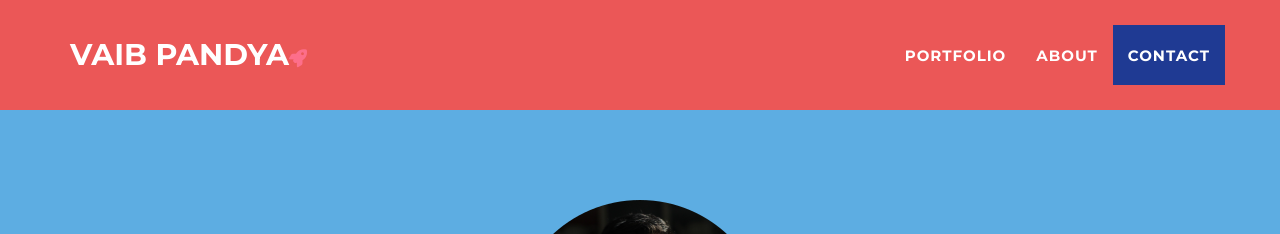
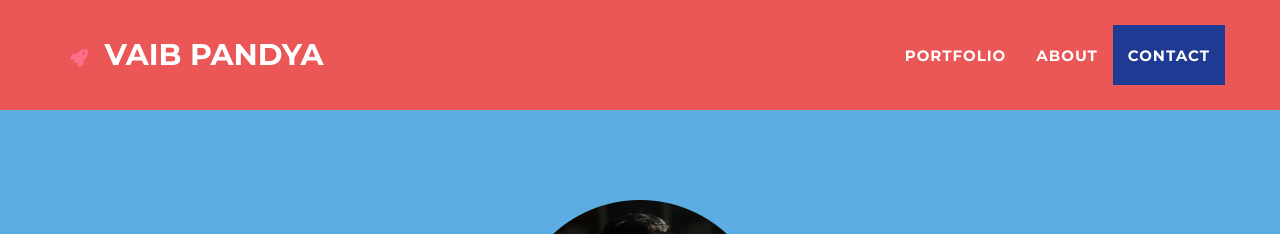
Before and after one commit to pandyav/pandyav.github.io, a Jekyll site: the page built from _posts/2014-07-18-project-1.markdown, in a window 1280 px wide. Shown: the top 234 px of the page. Built offline with Jekyll 4.4.1, drawn with Linux system fonts in a browser that asks for light colours.

Commit message:
main pic

```diff
--- a/_includes/modals.html
+++ b/_includes/modals.html
@@ -16,6 +16,14 @@
             <h2>{{ post.title }}</h2>
             <hr class="star-primary">
             <img src="img/portfolio/{{ post.img }}" class="img-responsive img-centered" alt="{{ post.alt }}">
+            <div class="portfolio-links">
+              <a href="{{ post.link_ios }}" class="portfolio-link" data-toggle="modal">
+                <img src="img/appstorelink.png" class="img-responsive" alt="{{ post.alt }}">
+              </a>
+              <a href="{{ post.link_android }}" class="portfolio-link" data-toggle="modal">
+                <img src="img/playstorelink.png" class="img-responsive" alt="{{ post.alt }}">
+              </a>
+            </div>
             {% if post.description %}
             <p>{{ post.description }}</p>
             {% endif %}
--- a/_includes/nav.html
+++ b/_includes/nav.html
@@ -10,7 +10,7 @@
         <span class="icon-bar"></span>
       </button>
       <a class="navbar-brand" href="#page-top">
-        {{ site.short_title }}<i class="fa fa-rocket navbar-icon" aria-hidden="true"></i>
+        <i class="fa fa-rocket navbar-icon" aria-hidden="true"></i> {{ site.short_title }}
       </a>
     </div>
 
```
